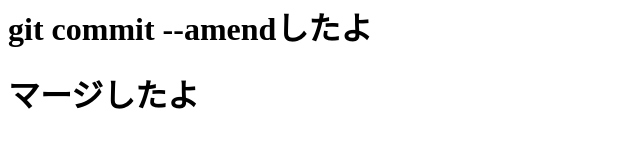
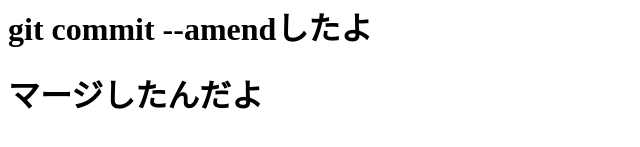
Before and after one commit to ikenoyu/git_tutorial2, a plain HTML site: page index.html in a window 1280 px wide. Shown: the part 239-386 px from the top of the page, without its empty margins (0-640 px from the left). Drawn offline with Linux system fonts and the light colour scheme.

```diff
--- a/index.html
+++ b/index.html
@@ -7,4 +7,4 @@
 <h1>git_tutorial</h1>
 
 <h1>git commit --amendしたよ</h1>
-<h1>マージしたよ</h1>
+<h1>マージしたんだよ</h1>
```
